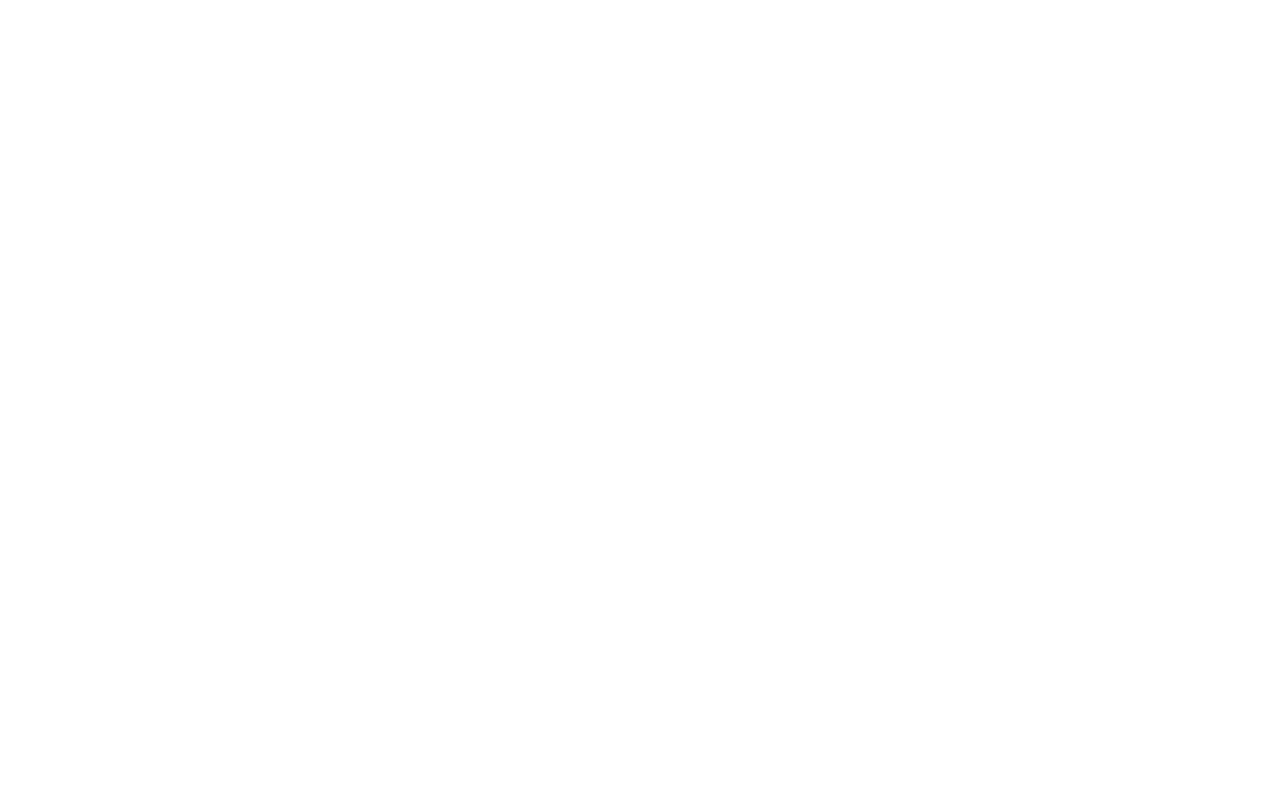
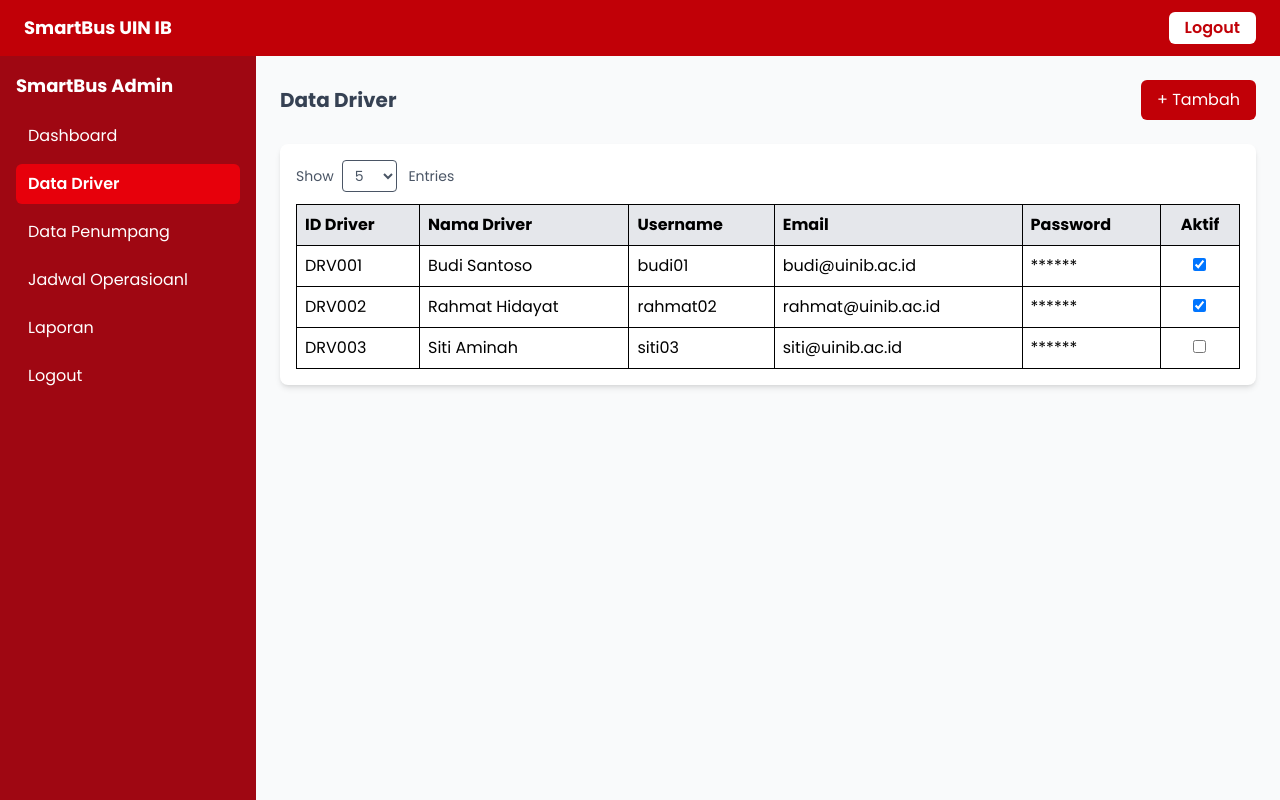
Before and after one commit to iniraply/smartbus-uinib, a React (Vite) app: page /admin/datadriver in a window 1280 px wide. Before the commit this address had no page. Built offline with nearby package versions, Linux system fonts and the light colour scheme.

Commit message:
feat(Admin): add Data Driver menu

```diff
--- a/src/App.jsx
+++ b/src/App.jsx
@@ -4,6 +4,7 @@
 import LoginPenumpang from "./pages/LoginPenumpang";
 import LoginAdmin from "./pages/LoginAdmin";
 import AdminDashboard from "./pages/AdminDashboard";
+import AdminDataDriver from "./pages/AdminDataDriver";
 
 function App() {
   return (
@@ -14,6 +15,7 @@
         <Route path="/login/penumpang" element={<LoginPenumpang />} />
         <Route path="/login/admin" element={<LoginAdmin />} />
         <Route path="/admin/dashboard" element={<AdminDashboard />} />
+        <Route path="/admin/datadriver" element={<AdminDataDriver />} />
       </Routes>
     </Router>
   );
--- /dev/null
+++ b/src/pages/AdminDataDriver.jsx
@@ -0,0 +1,101 @@
+// src/pages/AdminDataDriver.jsx
+import NavbarAdmin from "../components/NavbarAdmin";
+import SidebarAdmin from "../components/SidebarAdmin";
+import { useState } from "react";
+
+export default function AdminDataDriver() {
+  const [drivers, setDrivers] = useState([
+    {
+      id: "DRV001",
+      nama: "Budi Santoso",
+      username: "budi01",
+      email: "budi@uinib.ac.id",
+      password: "******",
+      aktif: true,
+    },
+    {
+      id: "DRV002",
+      nama: "Rahmat Hidayat",
+      username: "rahmat02",
+      email: "rahmat@uinib.ac.id",
+      password: "******",
+      aktif: true,
+    },
+    {
+      id: "DRV003",
+      nama: "Siti Aminah",
+      username: "siti03",
+      email: "siti@uinib.ac.id",
+      password: "******",
+      aktif: false,
+    },
+  ]);
+
+  const handleTambah = () => {
+    alert(
+      "Form tambah data driver akan muncul (belum dihubungkan ke backend)."
+    );
+  };
+
+  return (
+    <div className="flex flex-col h-screen">
+      <NavbarAdmin />
+      <div className="flex flex-1">
+        <SidebarAdmin />
+        <main className="flex-1 p-6 bg-gray-50 overflow-auto">
+          <div className="flex justify-between items-center mb-6">
+            <h2 className="text-xl font-bold text-gray-700">Data Driver</h2>
+            <button
+              onClick={handleTambah}
+              className="bg-red-700 text-white px-4 py-2 rounded-md hover:bg-red-800 transition"
+            >
+              + Tambah
+            </button>
+          </div>
+
+          {/* Table Section */}
+          <div className="bg-white shadow-md rounded-lg p-4">
+            <div className="flex justify-between items-center mb-3">
+              <span className="text-sm text-gray-600">
+                Show
+                <select className="mx-2 border rounded px-2 py-1">
+                  <option>5</option>
+                  <option>10</option>
+                  <option>25</option>
+                </select>{" "}
+                Entries
+              </span>
+            </div>
+
+            <table className="w-full border-collapse">
+              <thead>
+                <tr className="bg-gray-200 text-left">
+                  <th className="p-2 border">ID Driver</th>
+                  <th className="p-2 border">Nama Driver</th>
+                  <th className="p-2 border">Username</th>
+                  <th className="p-2 border">Email</th>
+                  <th className="p-2 border">Password</th>
+                  <th className="p-2 border text-center">Aktif</th>
+                </tr>
+              </thead>
+              <tbody>
+                {drivers.map((d, i) => (
+                  <tr key={i} className="hover:bg-gray-100">
+                    <td className="p-2 border">{d.id}</td>
+                    <td className="p-2 border">{d.nama}</td>
+                    <td className="p-2 border">{d.username}</td>
+                    <td className="p-2 border">{d.email}</td>
+                    <td className="p-2 border">{d.password}</td>
+                    <td className="p-2 border text-center">
+                      <input type="checkbox" checked={d.aktif} readOnly />
+                    </td>
+                  </tr>
+                ))}
+              </tbody>
+            </table>
+          </div>
+        </main>
+      </div>
+    </div>
+  );
+}
```
